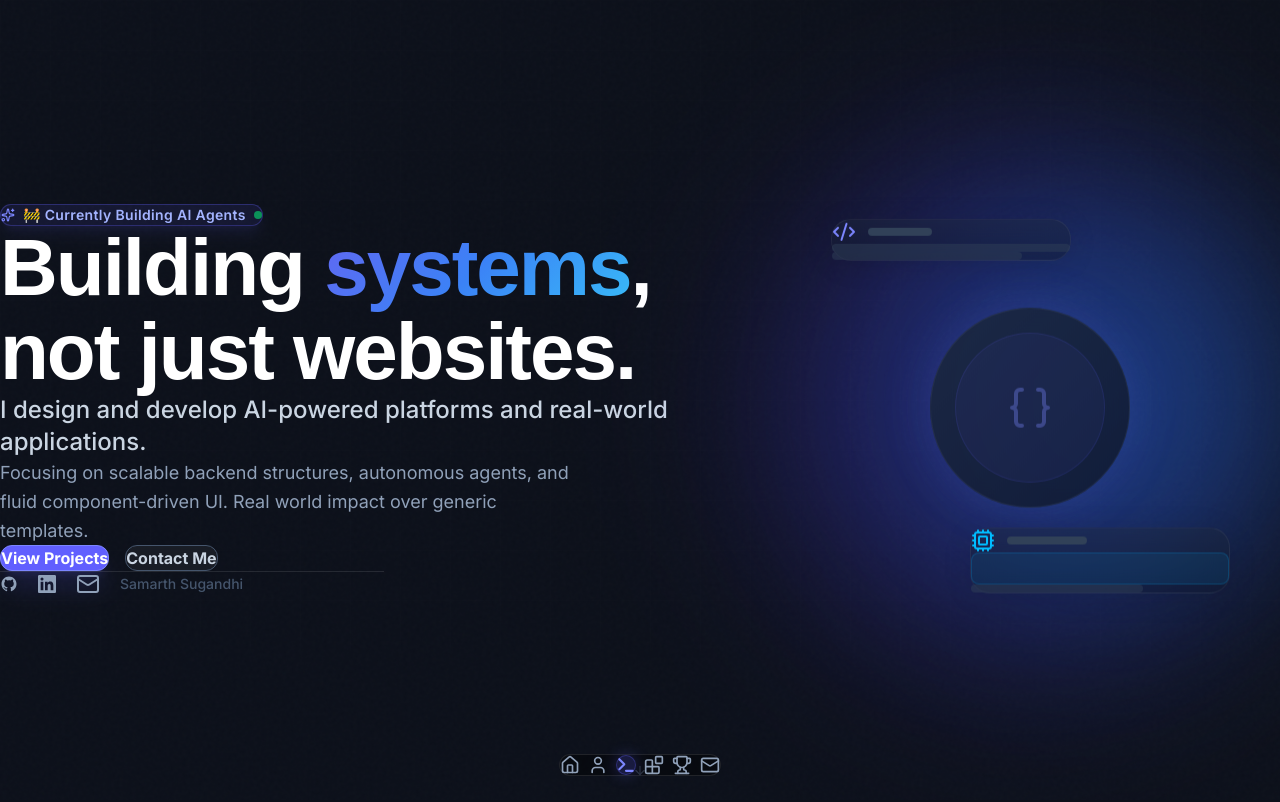
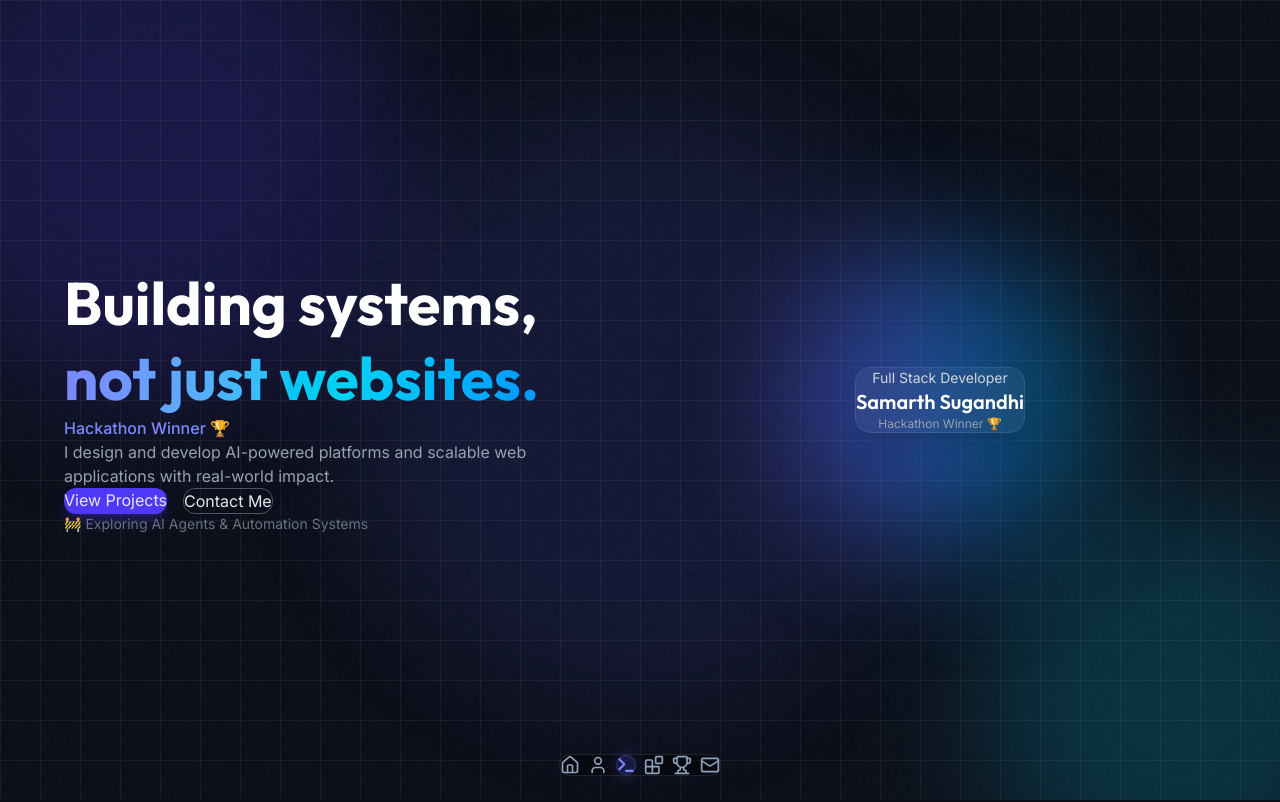
Before and after one commit to samarthsugandhi/portfolio, a Next.js app: page / in a window 1280 px wide. Shown: the top 802 px of the page. Built offline with nearby package versions, Linux system fonts and the light colour scheme.

Commit message:
update: apply user custom final hero component code

```diff
--- a/src/components/Hero.tsx
+++ b/src/components/Hero.tsx
@@ -1,236 +1,109 @@
 "use client";
 
-import { useEffect, useRef, useState } from "react";
-import { motion, useMotionTemplate, useMotionValue } from "framer-motion";
-import { ArrowDown, Mail, Sparkles, Code2, Cpu, Braces } from "lucide-react";
-import { personalInfo } from "@/lib/data";
-
-/* ── Inline SVG icons ── */
-const GithubIcon = () => (
-  <svg viewBox="0 0 24 24" fill="currentColor" width={18} height={18}>
-    <path d="M12 2C6.477 2 2 6.484 2 12.017c0 4.425 2.865 8.18 6.839 9.504.5.092.682-.217.682-.483 0-.237-.008-.868-.013-1.703-2.782.605-3.369-1.343-3.369-1.343-.454-1.158-1.11-1.466-1.11-1.466-.908-.62.069-.608.069-.608 1.003.07 1.531 1.032 1.531 1.032.892 1.53 2.341 1.088 2.91.832.092-.647.35-1.088.636-1.338-2.22-.253-4.555-1.113-4.555-4.951 0-1.093.39-1.988 1.029-2.688-.103-.253-.446-1.272.098-2.65 0 0 .84-.27 2.75 1.026A9.564 9.564 0 0112 6.844c.85.004 1.705.115 2.504.337 1.909-1.296 2.747-1.027 2.747-1.027.546 1.379.202 2.398.1 2.651.64.7 1.028 1.595 1.028 2.688 0 3.848-2.339 4.695-4.566 4.943.359.309.678.92.678 1.855 0 1.338-.012 2.419-.012 2.747 0 .268.18.58.688.482A10.019 10.019 0 0022 12.017C22 6.484 17.522 2 12 2z" />
-  </svg>
-);
-
-const LinkedinIcon = () => (
-  <svg viewBox="0 0 24 24" fill="currentColor" width={18} height={18}>
-    <path d="M20.447 20.452h-3.554v-5.569c0-1.328-.027-3.037-1.852-3.037-1.853 0-2.136 1.445-2.136 2.939v5.667H9.351V9h3.414v1.561h.046c.477-.9 1.637-1.85 3.37-1.85 3.601 0 4.267 2.37 4.267 5.455v6.286zM5.337 7.433a2.062 2.062 0 01-2.063-2.065 2.064 2.064 0 112.063 2.065zm1.782 13.019H3.555V9h3.564v11.452zM22.225 0H1.771C.792 0 0 .774 0 1.729v20.542C0 23.227.792 24 1.771 24h20.451C23.2 24 24 23.227 24 22.271V1.729C24 .774 23.2 0 22.222 0h.003z" />
-  </svg>
-);
-
-const socialLinks = [
-  { Icon: GithubIcon,   href: personalInfo.github,             label: "GitHub",   id: "hero-github" },
-  { Icon: LinkedinIcon, href: personalInfo.linkedin,           label: "LinkedIn", id: "hero-linkedin" },
-  { Icon: Mail,         href: `mailto:${personalInfo.email}`,  label: "Email",    id: "hero-email" },
-];
+import { motion } from "framer-motion";
+import { useEffect, useState } from "react";
 
 export default function Hero() {
-  const scrollTo = (id: string) =>
-    document.getElementById(id)?.scrollIntoView({ behavior: "smooth" });
+  const roles = [
+    "Hackathon Winner 🏆",
+    "Building AI Agents 🤖",
+    "Full Stack Developer 💻",
+  ];
 
-  const mouseX = useMotionValue(0);
-  const mouseY = useMotionValue(0);
+  const [index, setIndex] = useState(0);
 
-  function handleMouseMove({ currentTarget, clientX, clientY }: React.MouseEvent) {
-    const { left, top } = currentTarget.getBoundingClientRect();
-    mouseX.set(clientX - left);
-    mouseY.set(clientY - top);
-  }
+  useEffect(() => {
+    const interval = setInterval(() => {
+      setIndex((prev) => (prev + 1) % roles.length);
+    }, 2000);
+    return () => clearInterval(interval);
+  }, []);
 
   return (
-    <section
-      id="hero"
-      onMouseMove={handleMouseMove}
-      className="relative min-h-screen flex items-center overflow-hidden group pt-20 pb-10 sm:pt-0"
-    >
-      {/* Interactive Mouse Spotlight */}
-      <motion.div
-        className="pointer-events-none absolute -inset-px rounded-xl opacity-0 transition duration-300 group-hover:opacity-100 z-10"
-        style={{
-          background: useMotionTemplate`
-            radial-gradient(
-              650px circle at ${mouseX}px ${mouseY}px,
-              rgba(99, 102, 241, 0.15),
-              transparent 80%
-            )
-          `,
-        }}
-      />
-      {/* Background grid */}
-      <div className="absolute inset-0 grid-pattern opacity-40 mix-blend-overlay" />
+    <section className="relative min-h-screen flex items-center justify-center bg-[#0B0F19] overflow-hidden px-6">
 
-      <div className="relative z-10 max-w-7xl mx-auto px-6 w-full flex flex-col lg:flex-row items-center gap-12 lg:gap-8">
+      {/* Mouse Glow */}
+      <div className="pointer-events-none absolute w-[600px] h-[600px] bg-indigo-500/20 rounded-full blur-3xl animate-pulse" />
 
-        {/* LEFT COLUMN: TXT */}
-        <div className="w-full lg:w-3/5 text-left flex flex-col items-start pt-10 lg:pt-0">
-          <motion.div
-            initial={{ opacity: 0, y: 20 }}
+      {/* Background blobs */}
+      <div className="absolute w-[500px] h-[500px] bg-indigo-600/20 rounded-full blur-3xl top-[-100px] left-[-100px]" />
+      <div className="absolute w-[400px] h-[400px] bg-cyan-500/20 rounded-full blur-3xl bottom-[-100px] right-[-100px]" />
+
+      {/* Grid */}
+      <div className="absolute inset-0 bg-[linear-gradient(rgba(255,255,255,0.05)_1px,transparent_1px),linear-gradient(90deg,rgba(255,255,255,0.05)_1px,transparent_1px)] bg-[size:40px_40px]" />
+
+      <div className="relative z-10 max-w-6xl w-full grid md:grid-cols-2 gap-12 items-center">
+
+        {/* LEFT */}
+        <div>
+          <motion.h1
+            initial={{ opacity: 0, y: 40 }}
             animate={{ opacity: 1, y: 0 }}
-            transition={{ duration: 0.6, delay: 0.1 }}
-            className="inline-flex items-center gap-2 px-4 py-2 rounded-full mb-8 border border-indigo-500/30 bg-indigo-500/10 text-indigo-300 text-xs sm:text-sm font-semibold tracking-wide hover:bg-indigo-500/20 transition-colors shadow-lg shadow-indigo-500/10"
+            className="text-4xl md:text-6xl font-bold text-white leading-tight"
           >
-            <Sparkles size={14} className="text-indigo-400" />
-            🚧 Currently Building AI Agents
-            <span className="w-2 h-2 rounded-full bg-green-400 animate-pulse ml-1" />
-          </motion.div>
-
-          <motion.h1
-            initial={{ opacity: 0, y: 30 }}
-            animate={{ opacity: 1, y: 0 }}
-            transition={{ duration: 0.7, delay: 0.2 }}
-            className="text-5xl sm:text-6xl lg:text-7xl xl:text-[80px] font-black tracking-tight text-white mb-6 leading-[1.05]"
-            style={{ fontFamily: "'Space Grotesk', sans-serif" }}
-          >
-            Building <span className="gradient-text">systems</span>,<br/>not just websites.
+            Building systems,
+            <span className="block bg-gradient-to-r from-indigo-400 via-cyan-400 to-blue-500 text-transparent bg-clip-text">
+              not just websites.
+            </span>
           </motion.h1>
 
+          {/* Animated Role */}
           <motion.p
-            initial={{ opacity: 0, y: 20 }}
+            key={index}
+            initial={{ opacity: 0, y: 10 }}
             animate={{ opacity: 1, y: 0 }}
-            transition={{ duration: 0.6, delay: 0.4 }}
-            className="text-xl sm:text-2xl font-medium text-slate-300 mb-6"
+            className="mt-4 text-indigo-400 font-medium"
           >
-            I design and develop AI-powered platforms and real-world applications.
+            {roles[index]}
           </motion.p>
 
-          <motion.p
-            initial={{ opacity: 0, y: 20 }}
-            animate={{ opacity: 1, y: 0 }}
-            transition={{ duration: 0.6, delay: 0.5 }}
-            className="max-w-xl text-slate-400 text-base sm:text-lg leading-relaxed mb-10"
-          >
-            Focusing on scalable backend structures, autonomous agents, and fluid component-driven UI. Real world impact over generic templates.
+          <motion.p className="mt-6 text-gray-400 max-w-xl">
+            I design and develop AI-powered platforms and scalable web applications with real-world impact.
           </motion.p>
 
-          <motion.div
-            initial={{ opacity: 0, y: 20 }}
-            animate={{ opacity: 1, y: 0 }}
-            transition={{ duration: 0.6, delay: 0.65 }}
-            className="flex flex-wrap items-center gap-4 mb-10 w-full"
-          >
-            <motion.button
-              whileHover={{ scale: 1.05, boxShadow: "0 0 30px rgba(99,102,241,0.4)" }}
-              whileTap={{ scale: 0.97 }}
-              onClick={() => scrollTo("projects")}
-              className="px-8 py-3.5 sm:py-4 bg-indigo-500 hover:bg-indigo-400 text-white font-bold rounded-xl transition-all duration-200 shadow-xl shadow-indigo-500/20 text-sm sm:text-base border border-indigo-400"
+          {/* Buttons */}
+          <div className="mt-8 flex gap-4">
+            <a
+              href="#projects"
+              className="px-6 py-3 rounded-xl bg-indigo-600 hover:bg-indigo-500 shadow-lg shadow-indigo-600/30 transition"
             >
               View Projects
-            </motion.button>
-            <motion.button
-              whileHover={{ scale: 1.05, backgroundColor: "rgba(255,255,255,0.1)" }}
-              whileTap={{ scale: 0.97 }}
-              onClick={() => scrollTo("contact")}
-              className="px-8 py-3.5 sm:py-4 border border-slate-600 hover:border-slate-400 text-slate-300 hover:text-white font-bold rounded-xl transition-all duration-200 bg-white/5 backdrop-blur-sm text-sm sm:text-base"
+            </a>
+
+            <a
+              href="#contact"
+              className="px-6 py-3 rounded-xl border border-gray-600 hover:border-indigo-400 transition"
             >
               Contact Me
-            </motion.button>
-          </motion.div>
+            </a>
+          </div>
 
-          <motion.div
-            initial={{ opacity: 0 }}
-            animate={{ opacity: 1 }}
-            transition={{ duration: 0.6, delay: 0.8 }}
-            className="flex items-center gap-5 border-t border-white/10 pt-8 w-full max-w-sm"
-          >
-            {socialLinks.map(({ Icon, href, label, id }) => (
-              <motion.a
-                key={id}
-                id={id}
-                href={href}
-                target={href.startsWith("http") ? "_blank" : undefined}
-                rel="noopener noreferrer"
-                aria-label={label}
-                whileHover={{ scale: 1.15, y: -2, color: "#818CF8" }}
-                whileTap={{ scale: 0.9 }}
-                className="text-slate-400 hover:text-indigo-400 transition-colors duration-200"
-              >
-                <Icon />
-              </motion.a>
-            ))}
-            <span className="text-slate-600 text-sm font-medium ml-auto">
-              Samarth Sugandhi
-            </span>
-          </motion.div>
+          {/* Badge */}
+          <p className="mt-6 text-sm text-gray-500">
+            🚧 Exploring AI Agents & Automation Systems
+          </p>
         </div>
 
-        {/* RIGHT COLUMN: ANIMATED VISUAL */}
-        <div className="w-full lg:w-2/5 relative h-[400px] lg:h-[600px] flex items-center justify-center">
-          {/* Abstract background blur orbs */}
-          <motion.div
-            animate={{ scale: [1, 1.2, 1], rotate: [0, 90, 0] }}
-            transition={{ duration: 20, repeat: Infinity, ease: "linear" }}
-            className="absolute w-[300px] h-[300px] lg:w-[450px] lg:h-[450px] bg-indigo-600/30 rounded-full blur-[80px]"
-          />
-          <motion.div
-            animate={{ scale: [1.2, 1, 1.2], rotate: [0, -90, 0] }}
-            transition={{ duration: 25, repeat: Infinity, ease: "linear" }}
-            className="absolute right-0 w-[250px] h-[250px] lg:w-[350px] lg:h-[350px] bg-sky-500/20 rounded-full blur-[80px]"
-          />
+        {/* RIGHT */}
+        <motion.div
+          initial={{ opacity: 0, scale: 0.8 }}
+          animate={{ opacity: 1, scale: 1 }}
+          className="relative flex justify-center items-center"
+        >
+          <div className="w-[300px] h-[300px] bg-gradient-to-r from-indigo-500 via-blue-500 to-cyan-500 rounded-full blur-3xl opacity-40 animate-pulse" />
 
-          {/* Floating Glass Components */}
-          <motion.div
-            initial={{ opacity: 0, scale: 0.8 }}
-            animate={{ opacity: 1, scale: 1 }}
-            transition={{ duration: 1, delay: 0.5 }}
-            className="relative w-full h-full"
-          >
-            <motion.div
-              animate={{ y: [0, -15, 0] }}
-              transition={{ duration: 6, repeat: Infinity, ease: "easeInOut" }}
-              className="absolute top-[20%] left-[10%] w-[200px] lg:w-[240px] p-5 glass-card border border-indigo-500/30 rounded-2xl shadow-2xl backdrop-blur-xl z-20"
-            >
-              <div className="flex items-center gap-3 mb-3">
-                <Code2 size={24} className="text-indigo-400" />
-                <div className="w-16 h-2 bg-slate-700 rounded-full" />
-              </div>
-              <div className="space-y-2">
-                <div className="w-full h-2 bg-slate-700/50 rounded-full" />
-                <div className="w-4/5 h-2 bg-slate-700/50 rounded-full" />
-              </div>
-            </motion.div>
-
-            <motion.div
-              animate={{ y: [0, 20, 0] }}
-              transition={{ duration: 8, repeat: Infinity, ease: "easeInOut", delay: 1 }}
-              className="absolute bottom-[20%] right-[10%] w-[220px] lg:w-[260px] p-5 glass-card border border-sky-500/20 rounded-2xl shadow-2xl backdrop-blur-xl z-30"
-            >
-              <div className="flex items-center gap-3 mb-3">
-                <Cpu size={24} className="text-sky-400" />
-                <div className="w-20 h-2 bg-slate-700 rounded-full" />
-              </div>
-              <div className="space-y-3">
-                <div className="w-full h-8 bg-sky-500/10 border border-sky-500/20 rounded-lg" />
-                <div className="w-2/3 h-2 bg-slate-700/50 rounded-full" />
-              </div>
-            </motion.div>
-
-            <motion.div
-              animate={{ y: [0, 10, 0] }}
-              transition={{ duration: 7, repeat: Infinity, ease: "easeInOut", delay: 2 }}
-              className="absolute top-[50%] left-[50%] -translate-x-1/2 -translate-y-1/2 w-[160px] lg:w-[200px] h-[160px] lg:h-[200px] rounded-full border border-white/5 bg-gradient-to-br from-slate-800/80 to-slate-900/80 shadow-[0_0_50px_rgba(99,102,241,0.2)] backdrop-blur-md flex items-center justify-center z-10"
-            >
-              <div className="w-[120px] lg:w-[150px] h-[120px] lg:h-[150px] rounded-full flex items-center justify-center bg-indigo-500/10 animate-pulse border border-indigo-500/20">
-                <Braces size={48} className="text-indigo-400 opacity-60" />
-              </div>
-            </motion.div>
-          </motion.div>
-        </div>
+          <div className="absolute backdrop-blur-lg bg-white/5 border border-white/10 rounded-2xl p-6 text-center shadow-xl hover:scale-105 transition">
+            <p className="text-gray-300 text-sm">Full Stack Developer</p>
+            <h2 className="text-white text-xl font-semibold mt-2">
+              Samarth Sugandhi
+            </h2>
+            <p className="text-gray-400 text-xs mt-2">
+              Hackathon Winner 🏆
+            </p>
+          </div>
+        </motion.div>
 
       </div>
-
-      <motion.div
-        initial={{ opacity: 0 }}
-        animate={{ opacity: 1 }}
-        transition={{ delay: 1.5, duration: 0.6 }}
-        className="absolute bottom-6 left-1/2 -translate-x-1/2 hidden md:flex flex-col items-center gap-2 text-slate-500"
-      >
-        <motion.div
-          animate={{ y: [0, 6, 0] }}
-          transition={{ repeat: Infinity, duration: 1.6, ease: "easeInOut" }}
-        >
-          <ArrowDown size={14} />
-        </motion.div>
-      </motion.div>
     </section>
   );
 }
```
